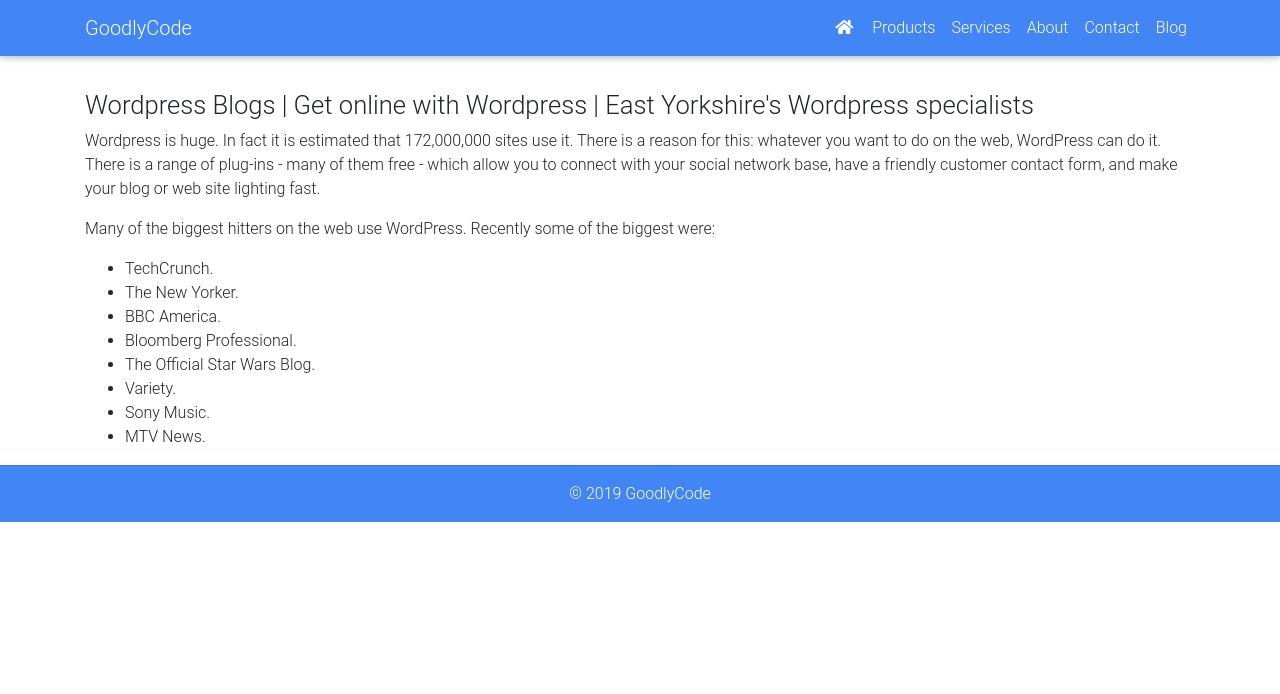
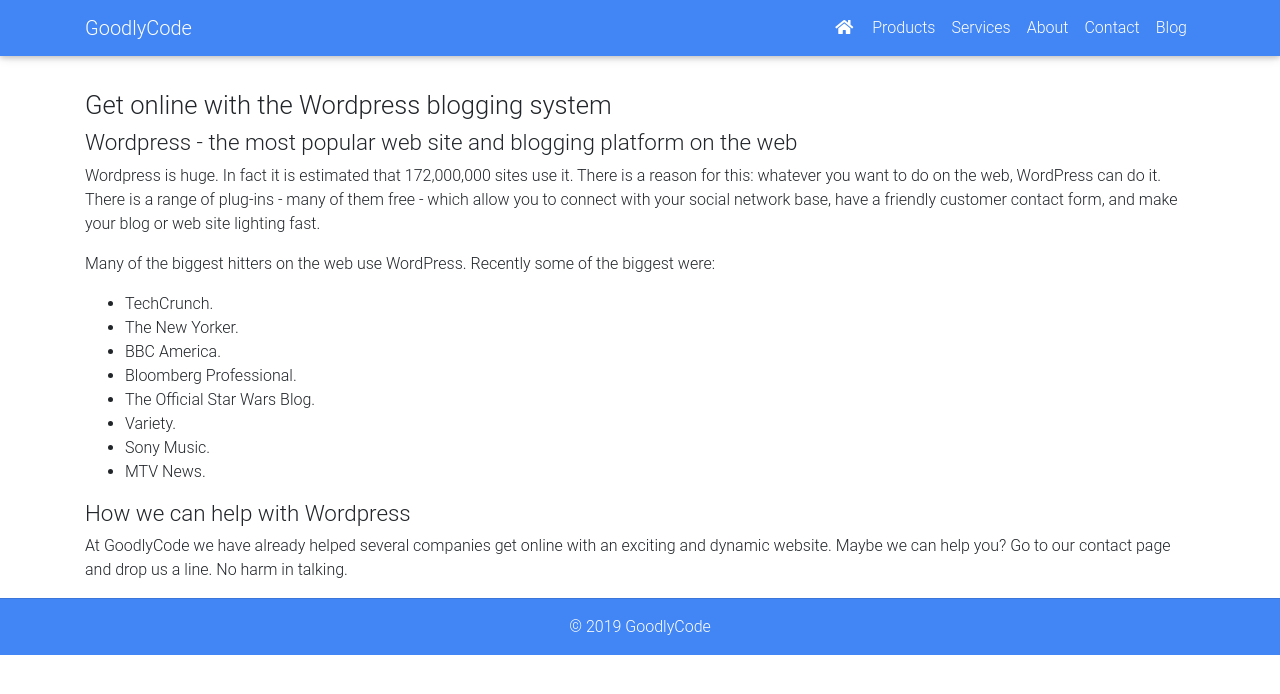
Before and after one commit to Grafrajohn/goodlycode.github.io, a Jekyll site: the page built from wordpress.html, in a window 1280 px wide. Shown: the top 694 px of the page. Built offline with Jekyll 4.4.1, drawn with Linux system fonts in a browser that asks for light colours; nearby versions of some CDN libraries.

Commit message:
Update wordpress.html

```diff
--- a/wordpress.html
+++ b/wordpress.html
@@ -2,9 +2,10 @@
 layout: page
 title: Wordpress Blogs | East Yorkshire
 description: Wordpress is the biggest blogging platform in the world. Get online with your own blog from GoodlyCode. East Yorkshire's Wordpress specialists.
-heading: Wordpress Blogs | Get online with Wordpress | East Yorkshire's Wordpress specialists
+heading: Get online with the Wordpress blogging system
 permalink: /services/wordpress
 ---
+<h2>Wordpress - the most popular web site and blogging platform on the web</h2>
 <p>Wordpress is huge. In fact it is estimated that 172,000,000 sites use it. There is a reason for this: whatever you want to do on the web, WordPress can do it. There is a range of plug-ins - many of them free - which allow you to connect with your social network base, have a friendly customer contact form, and make your blog or web site lighting fast.</p>
 <p>Many of the biggest hitters on the web use WordPress. Recently some of the biggest were:</p>
 <ul>
@@ -17,3 +18,5 @@
     <li>Sony Music.</li>
     <li>MTV News.</li>
 </ul>
+<h2>How we can help with Wordpress</h2>
+<p>At GoodlyCode we have already helped several companies get online with an exciting and dynamic website. Maybe we can help you? Go to our contact page and drop us a line. No harm in talking.</p>
```
